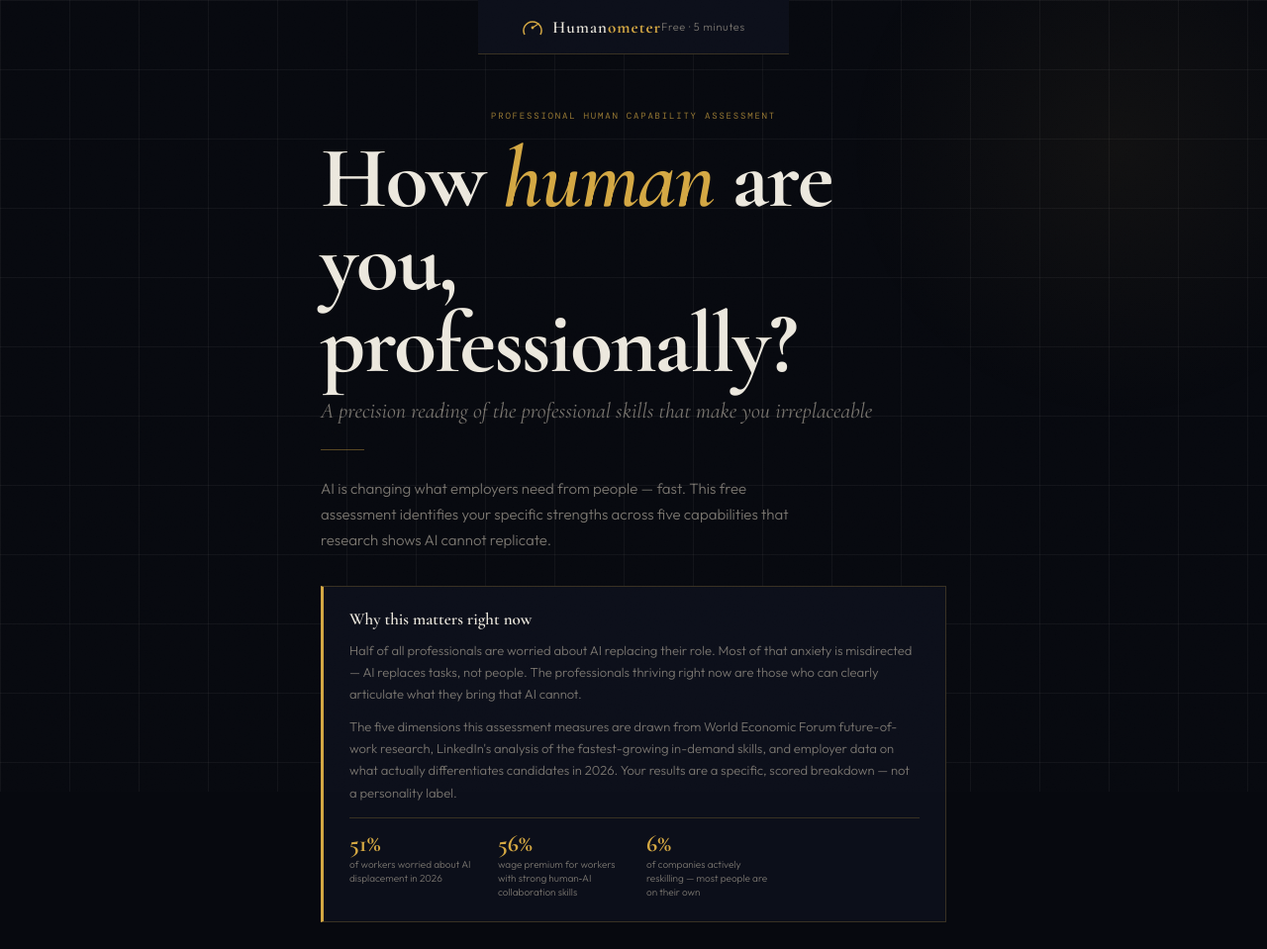
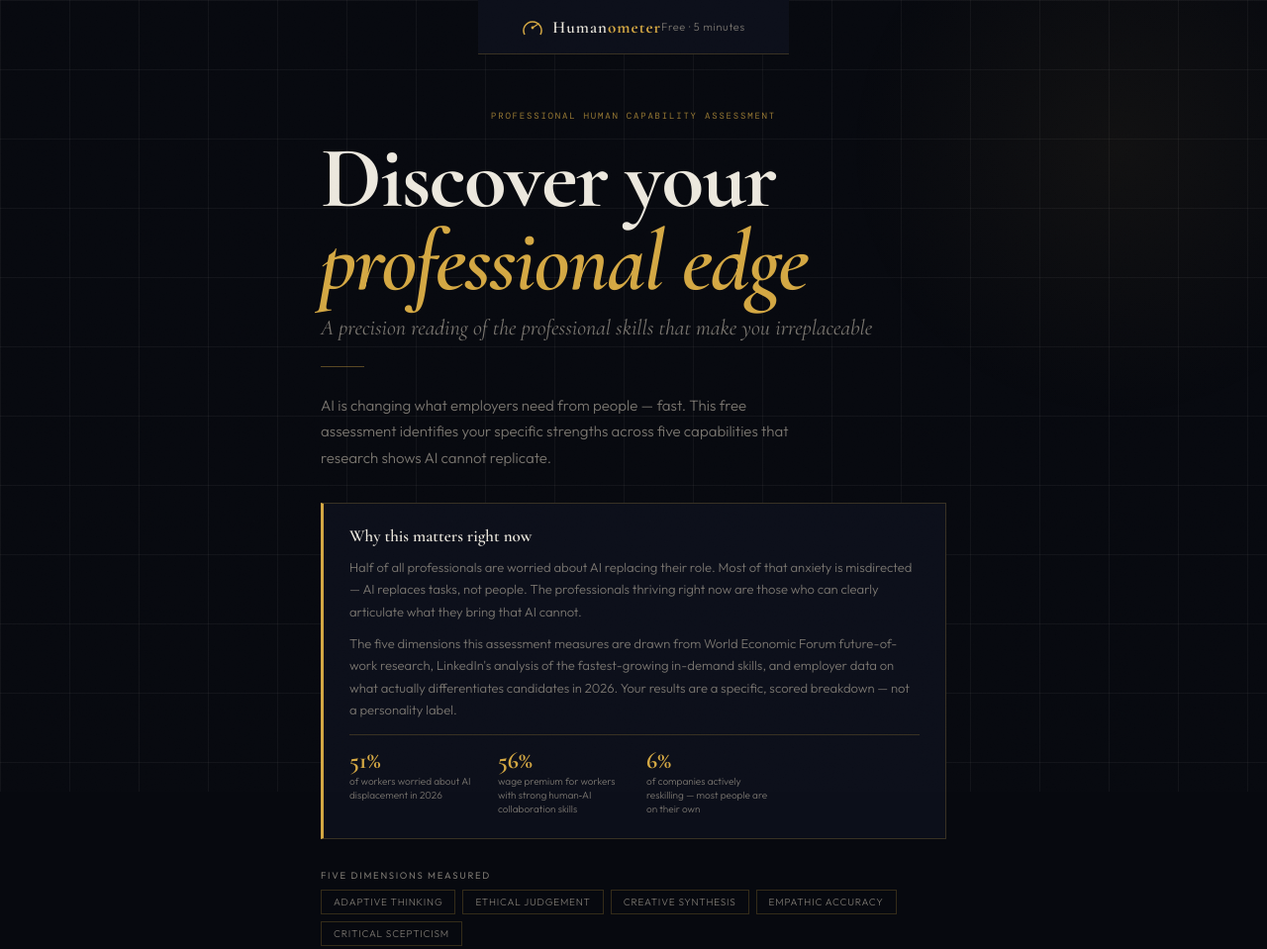
Before and after one commit to stevejeffery1703/humanometer, a website: page public/index.html in a window 1280 px wide. Shown: the top 959 px of the page at 99% size. Drawn offline with nearby package versions, Linux system fonts and the light colour scheme; no server answers.

Commit message:
Change hero tagline to "Discover your professional edge"
Update on-page h1 and the OG share image to match.

Co-Authored-By: Claude Opus 4.8 <noreply@anthropic.com>

```diff
--- a/public/index.html
+++ b/public/index.html
@@ -109,7 +109,7 @@
   </header>
   <main class="land-inner" role="main" id="main-content">
     <p class="hero-instrument-label">Professional Human Capability Assessment</p>
-    <h1 class="hero">How <em>human</em> are you,<br>professionally?</h1>
+    <h1 class="hero">Discover your <em>professional edge</em></h1>
     <p class="deck">A precision reading of the professional skills that make you irreplaceable</p>
     <div class="hrule"></div>
     <p class="lede">AI is changing what employers need from people — fast. This free assessment identifies your specific strengths across five capabilities that research shows AI cannot replicate.</p>
```
Also changed, not shown: .claude/settings.local.json, public/og-image.png, public/og-image.svg.
